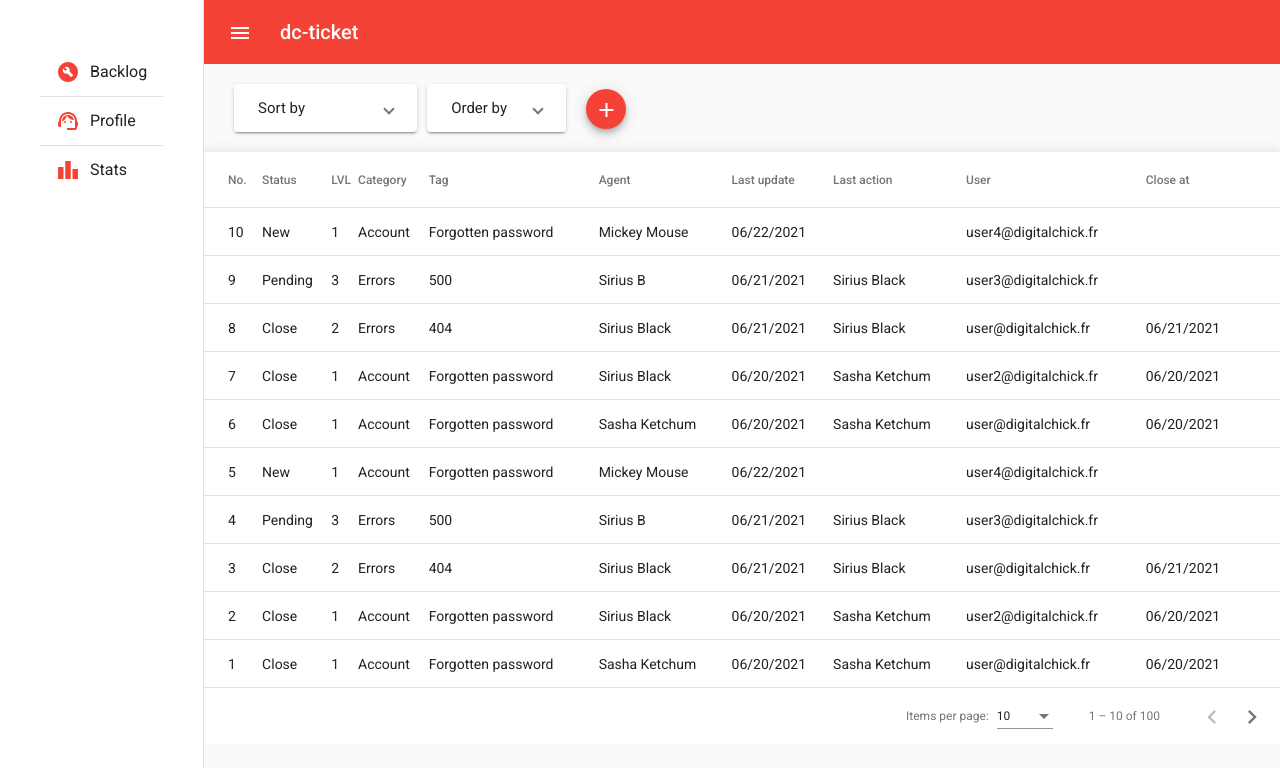
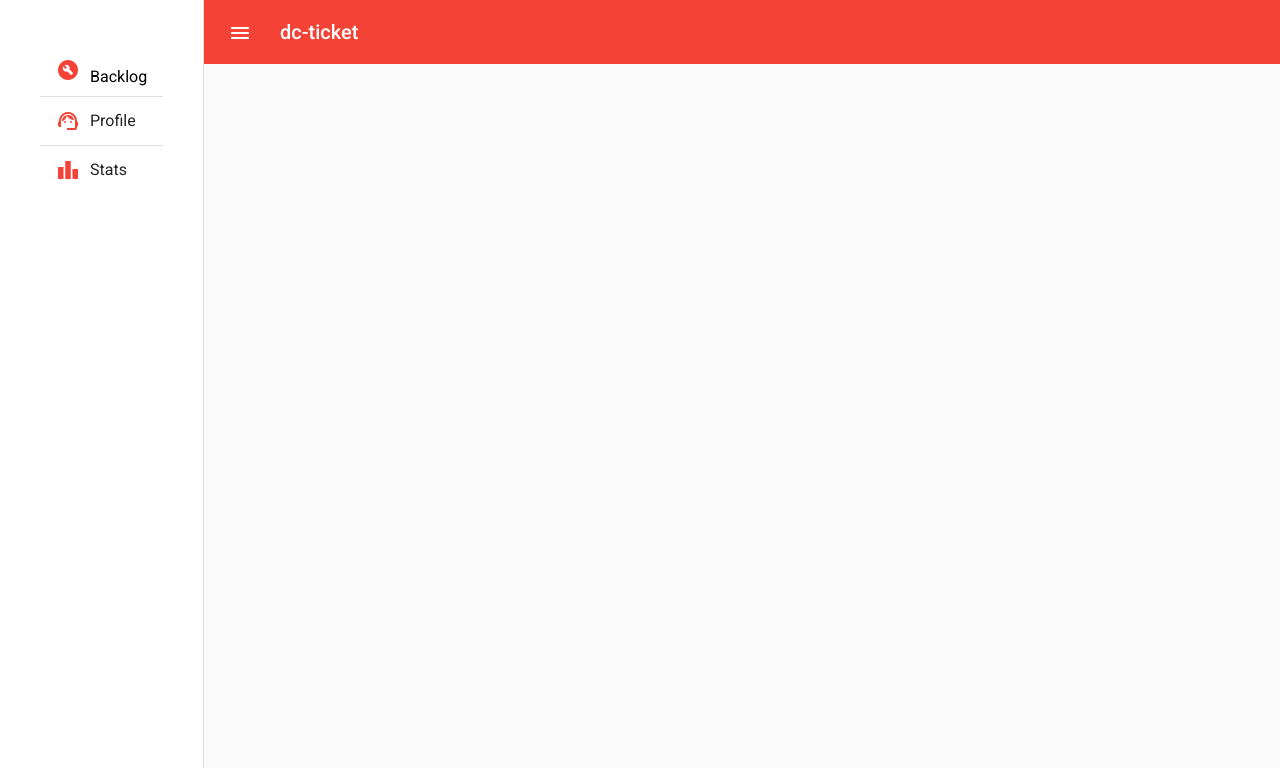
Before and after one commit to chanoir2303/angular-dc_ticket, an Angular app: page / in a window 1280 px wide. Both pictures are taken after a click on the button "menu". Shown: the top 768 px of the page. Built offline with nearby package versions, Linux system fonts and the light colour scheme.

Commit message:
adjustement

```diff
--- a/src/app/app-routing.module.ts
+++ b/src/app/app-routing.module.ts
@@ -1,7 +1,11 @@
 import { NgModule } from '@angular/core';
 import { RouterModule, Routes } from '@angular/router';
+import {BacklogViewComponent} from "./backlog-view/backlog-view.component";
 
-const routes: Routes = [];
+const routes: Routes = [
+  { path: 'backlog', component: BacklogViewComponent },
+  // { path: '', redirectTo: '/backlog', pathMatch: 'full'}
+];
 
 @NgModule({
   imports: [RouterModule.forRoot(routes)],
--- a/src/app/app.component.css
+++ b/src/app/app.component.css
@@ -21,3 +21,8 @@
 span {
   margin-left: 20px;
 }
+
+a {
+  text-decoration: none;
+  color: black;
+}
--- a/src/app/app.component.html
+++ b/src/app/app.component.html
@@ -2,7 +2,7 @@
 <mat-drawer-container class="container" autosize>
   <mat-drawer #drawer class="left-sidenav" mode="side">
     <mat-list>
-      <mat-list-item><mat-icon [color]="color" class="margin">build_circle</mat-icon>Backlog</mat-list-item>
+      <mat-list-item><a routerLink="/backlog"><mat-icon [color]="color" class="margin">build_circle</mat-icon>Backlog</a></mat-list-item>
       <mat-divider></mat-divider>
       <mat-list-item><mat-icon [color]="color" class="margin">support_agent</mat-icon>Profile</mat-list-item>
       <mat-divider></mat-divider>
@@ -17,7 +17,6 @@
     <span>dc-ticket</span>
   </mat-toolbar>
 
-  <app-backlog-tools></app-backlog-tools>
-  <app-backlog></app-backlog>
+<router-outlet></router-outlet>
 
 </mat-drawer-container>
--- a/src/app/backlog-view/backlog-view.component.html
+++ b/src/app/backlog-view/backlog-view.component.html
@@ -1 +1,2 @@
-<p>backlog-view works!</p>
+<app-backlog-tools></app-backlog-tools>
+<app-backlog></app-backlog>
```
